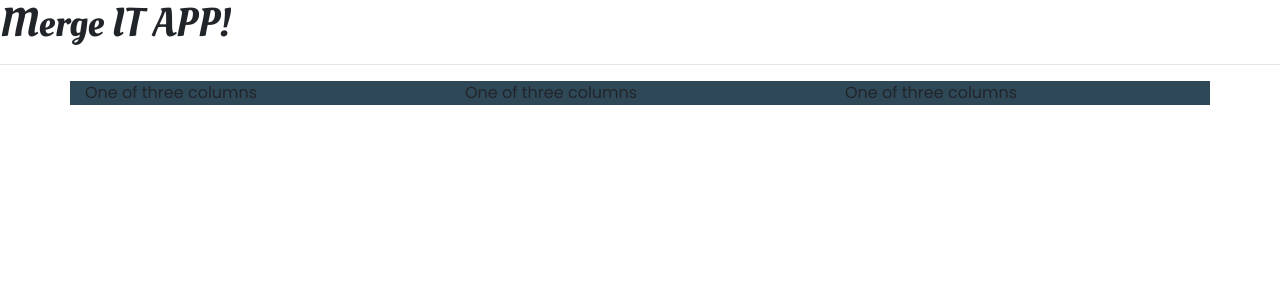
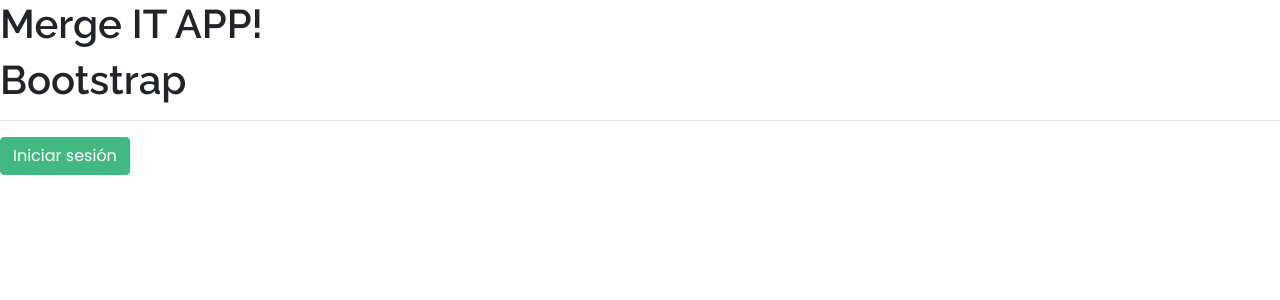
Before and after one commit to TwoDevsInc/MergeIt-FE, an Angular app: page / in a window 1280 px wide. Shown: the top 300 px of the page. Built offline with nearby package versions, Linux system fonts and the light colour scheme.

Commit message:
Modal Login terminado

```diff
--- a/angular.json
+++ b/angular.json
@@ -30,7 +30,10 @@
             "styles": [
               "src/styles.css"
             ],
-            "scripts": []
+            "scripts": [
+              "./node_modules/jquery/dist/jquery.slim.min.js",
+              "./node_modules/bootstrap/dist/js/bootstrap.bundle.min.js"
+            ]
           },
           "configurations": {
             "production": {
@@ -93,7 +96,9 @@
             "styles": [
               "src/styles.css"
             ],
-            "scripts": []
+            "scripts": [
+
+            ]
           }
         },
         "lint": {
--- a/package.json
+++ b/package.json
@@ -19,7 +19,10 @@
     "@angular/platform-browser": "~11.2.1",
     "@angular/platform-browser-dynamic": "~11.2.1",
     "@angular/router": "~11.2.1",
+    "@popperjs/core": "^2.9.2",
     "bootstrap": "^4.6.0",
+    "jquery": "^3.5.1",
+    "popper.js": "^1.16.1",
     "rxjs": "~6.6.0",
     "tslib": "^2.0.0",
     "zone.js": "~0.11.3"
--- a/src/app/app.component.html
+++ b/src/app/app.component.html
@@ -1,17 +1,28 @@
 <h1>Merge IT APP!</h1>
-
+<h1>Bootstrap</h1>
 <hr>
 
-<div class="container bg-dark">
-    <div class="row">
-      <div class="col-sm">
-        One of three columns
-      </div>
-      <div class="col-sm">
-        One of three columns
-      </div>
-      <div class="col-sm">
-        One of three columns
+
+
+
+<!-- Botón modal Login -->
+<button type="button" class="btn btn-primary" data-toggle="modal" data-target="#loginModal">
+    Iniciar sesión
+</button>
+
+  <!-- Modal -->
+  <div class="modal fade " id="loginModal" tabindex="-1" role="dialog" aria-labelledby="loginModalLabel" aria-hidden="true">
+    <div class="modal-dialog" role="document">
+      <div class="modal-content">
+        <div class="modal-header bg-primary">
+          <h3 class="modal-title text-white" id="loginModalLabel">Inicio de sesión</h3>
+          <button type="button" class="close" data-dismiss="modal" aria-label="Close">
+            <span aria-hidden="true" class="text-white">&times;</span>
+          </button>
+        </div>
+        <div class="modal-body">
+            <login></login>
+        </div>
       </div>
     </div>
   </div>
--- a/src/app/auth/components/login/login.component.html
+++ b/src/app/auth/components/login/login.component.html
@@ -1,19 +1,26 @@
+<div class="row justify-content-center">
+    <div class="col">
         <form>
             <div class="form-group row">
-      <label for="user" class="col-4 col-form-label">Usuario</label>
-      <div class="col-8">
-        <input id="user" name="user" type="text" class="form-control" required="required">
+                <div class="col">
+                    <label for="user" class="form-label">Usuario</label>
+                    <input id="user" name="user" type="text" class="form-control" required="required"
+                        placeholder="Introduce nombre de usuario">
                 </div>
             </div>
             <div class="form-group row">
-      <label for="password" class="col-4 col-form-label">Contraseña</label>
-      <div class="col-8">
-        <input id="password" name="password" type="password" class="form-control" required="required">
+
+                <div class="col">
+                    <label for="password" class="form-label">Contraseña</label>
+                    <input id="password" name="password" type="password" class="form-control" required="required" placeholder="Contraseña">
                 </div>
             </div>
             <div class="form-group row">
-      <div class="offset-4 col-8">
-        <button name="submit" type="submit" class="btn btn-primary">Iniciar sesión</button>
+                <div class="col">
+                    <button name="submit" type="submit" class="btn btn-block btn-primary">Iniciar sesión</button>
                 </div>
             </div>
         </form>
+        <span>¿No tienes cuenta? <a class="text-primary">Registrarse</a></span>
+    </div>
+</div>
--- a/src/styles.css
+++ b/src/styles.css
@@ -1,3 +1,7 @@
 /* You can add global styles to this file, and also import other style files */
 @import "../node_modules/bootstrap/dist/css/bootstrap.css";
 @import url('./bootstrap/bootstrap_theme_twodevs.css');
+
+a{
+    cursor: pointer;
+}
```
Also changed, not shown: src/bootstrap/bootstrap_theme_twodevs.css, 1 other file (tests, documents, lock files or other folders). Lines whose indentation alone changed are shown as unchanged.
